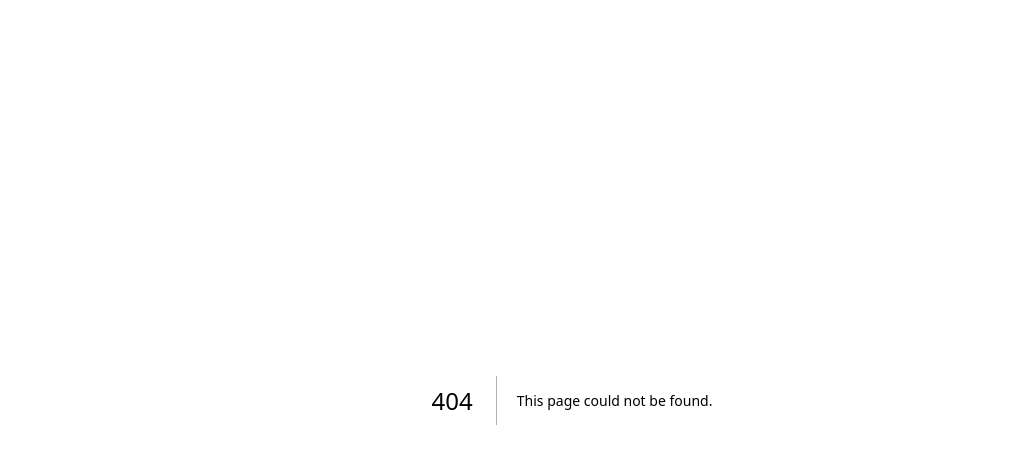
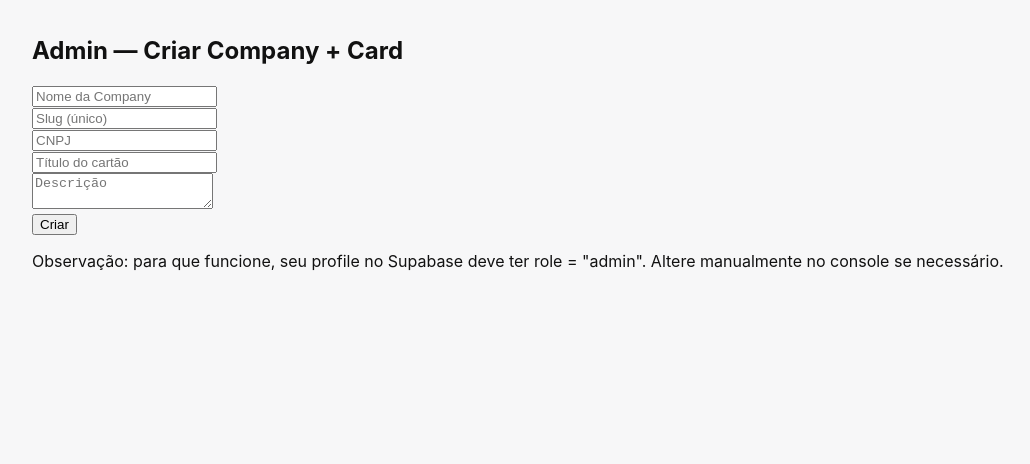
Before and after one commit to firmeartepro/cartao-virtual-5g, a Next.js app: page /admin in a window 1280 px wide. Before the commit this address had no page. Shown: the top 464 px of the page, without its empty margins (68-1098 px from the left). Built offline with nearby package versions, Linux system fonts and the light colour scheme; no server answers.

Commit message:
Create index.js

```diff
--- /dev/null
+++ b/pages/admin/index.js
@@ -0,0 +1,40 @@
+import { useState } from 'react';
+import { supabase } from '../../lib/supabaseClient';
+import axios from 'axios';
+
+export default function Admin() {
+  const [form, setForm] = useState({ name: '', slug: '', cnpj: '', title: '', description: '' });
+  const [msg, setMsg] = useState('');
+
+  async function handleCreate(e) {
+    e.preventDefault();
+    setMsg('Criando...');
+    const session = (await supabase.auth.getSession()).data.session;
+    if (!session) return setMsg('Faça login como admin no Supabase (console) e marque seu profile.role=admin');
+    try {
+      const res = await axios.post('/api/cards/create', form, {
+        headers: { Authorization: `Bearer ${session.access_token}` }
+      });
+      setMsg('Criado! company id: ' + res.data.company.id);
+    } catch (err) {
+      console.error(err);
+      setMsg('Erro: ' + (err.response?.data?.error?.message || err.message));
+    }
+  }
+
+  return (
+    <div className="container">
+      <h2>Admin — Criar Company + Card</h2>
+      <form onSubmit={handleCreate}>
+        <input placeholder="Nome da Company" value={form.name} onChange={e=>setForm({...form,name:e.target.value})} /><br/>
+        <input placeholder="Slug (único)" value={form.slug} onChange={e=>setForm({...form,slug:e.target.value})} /><br/>
+        <input placeholder="CNPJ" value={form.cnpj} onChange={e=>setForm({...form,cnpj:e.target.value})} /><br/>
+        <input placeholder="Título do cartão" value={form.title} onChange={e=>setForm({...form,title:e.target.value})} /><br/>
+        <textarea placeholder="Descrição" value={form.description} onChange={e=>setForm({...form,description:e.target.value})} /><br/>
+        <button type="submit">Criar</button>
+      </form>
+      <div style={{marginTop:12}}>{msg}</div>
+      <p>Observação: para que funcione, seu profile no Supabase deve ter role = "admin". Altere manualmente no console se necessário.</p>
+    </div>
+  );
+}
```
